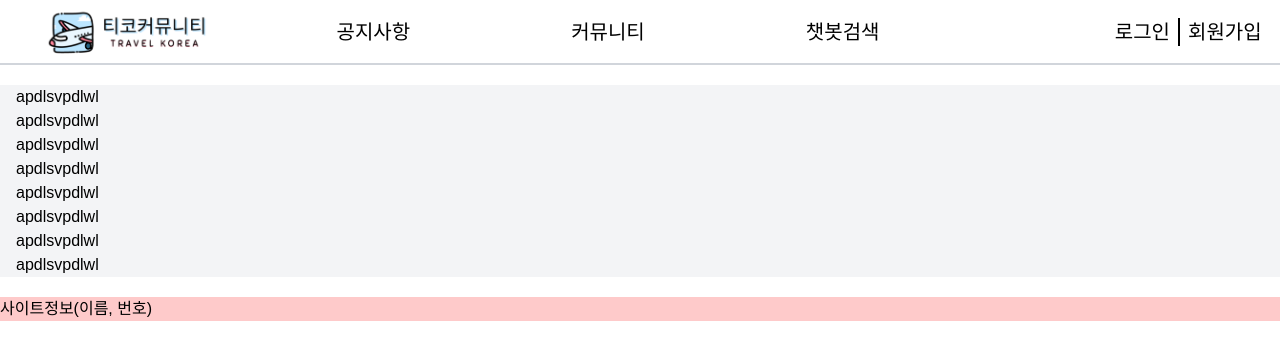
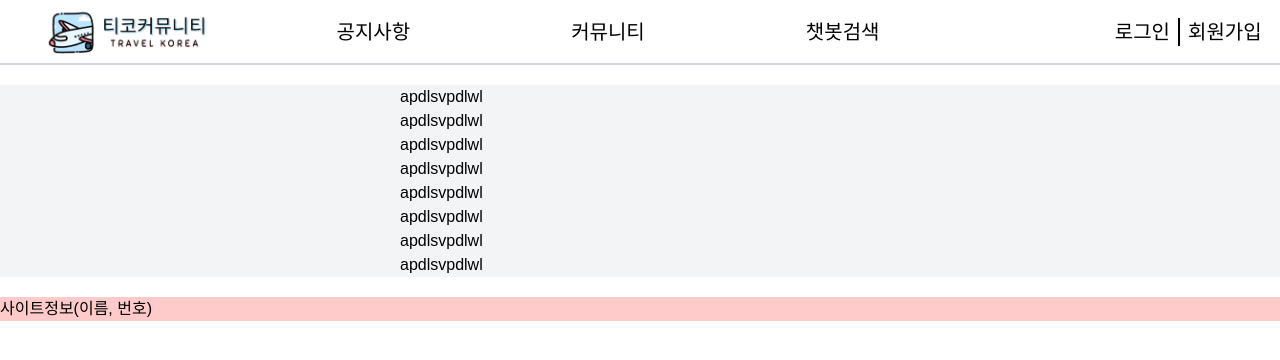
Before and after one commit to ajin1597/TkoCommunity, a React (Create React App) app in the folder travel_korea/: page / in a window 1280 px wide. Shown: the top 360 px of the page. Built offline with nearby package versions, Linux system fonts and the light colour scheme; a web font is replaced by a local one.

Commit message:
2023.04.15 1

```diff
--- a/travel_korea/src/App.js
+++ b/travel_korea/src/App.js
@@ -6,7 +6,7 @@ function App() {
   return (
     <>
       <Header />
-      <div id="전체 레이이웃" className="my-5 max-h-full min-w-min bg-gray-100">
+      <div id="전체 레이이웃" className="my-5 max-h-full min-w-min px-96 bg-gray-100">
         <div id="body" className="m-4 bg-gray-100">
           <div>apdlsvpdlwl</div>
           <div>apdlsvpdlwl</div>
```
